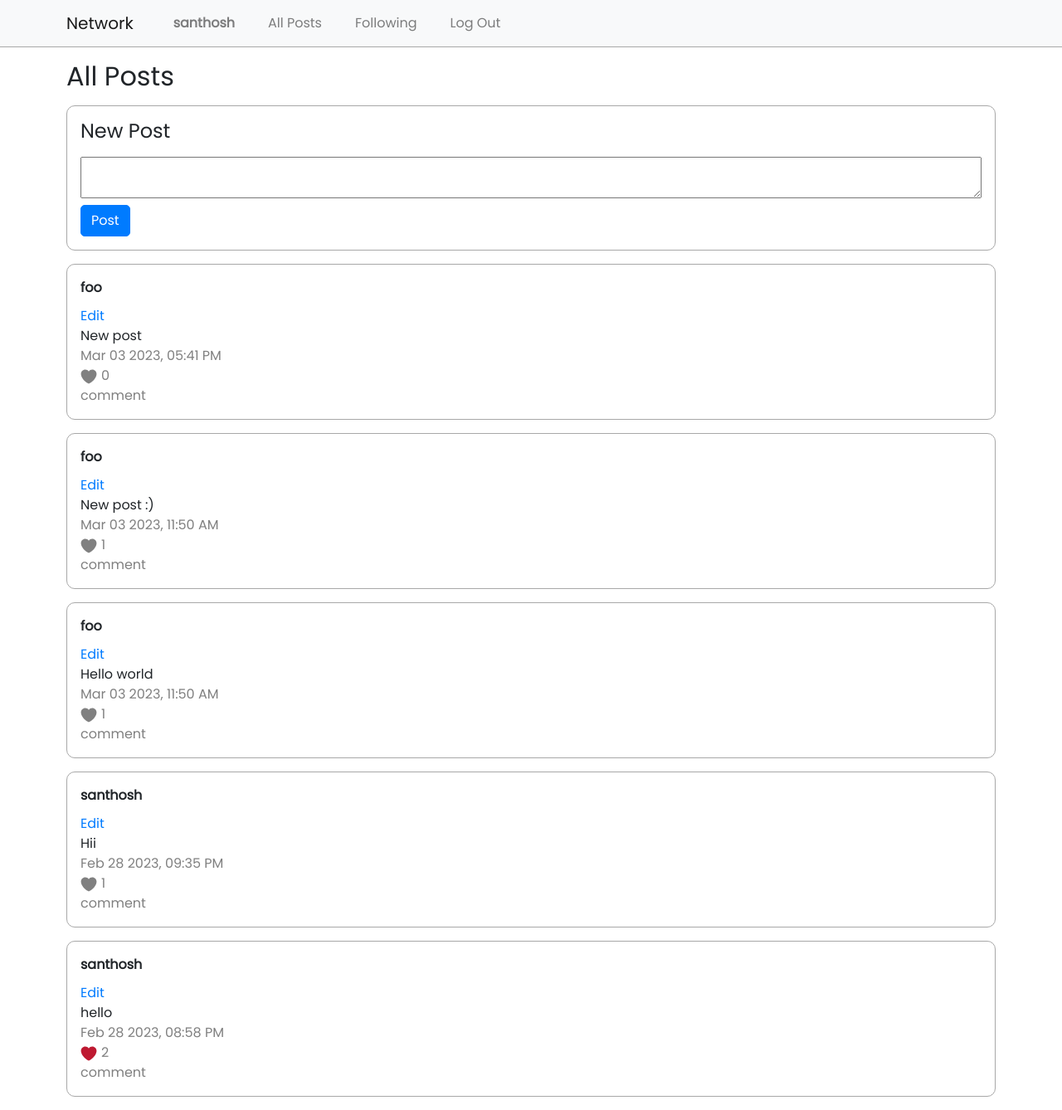
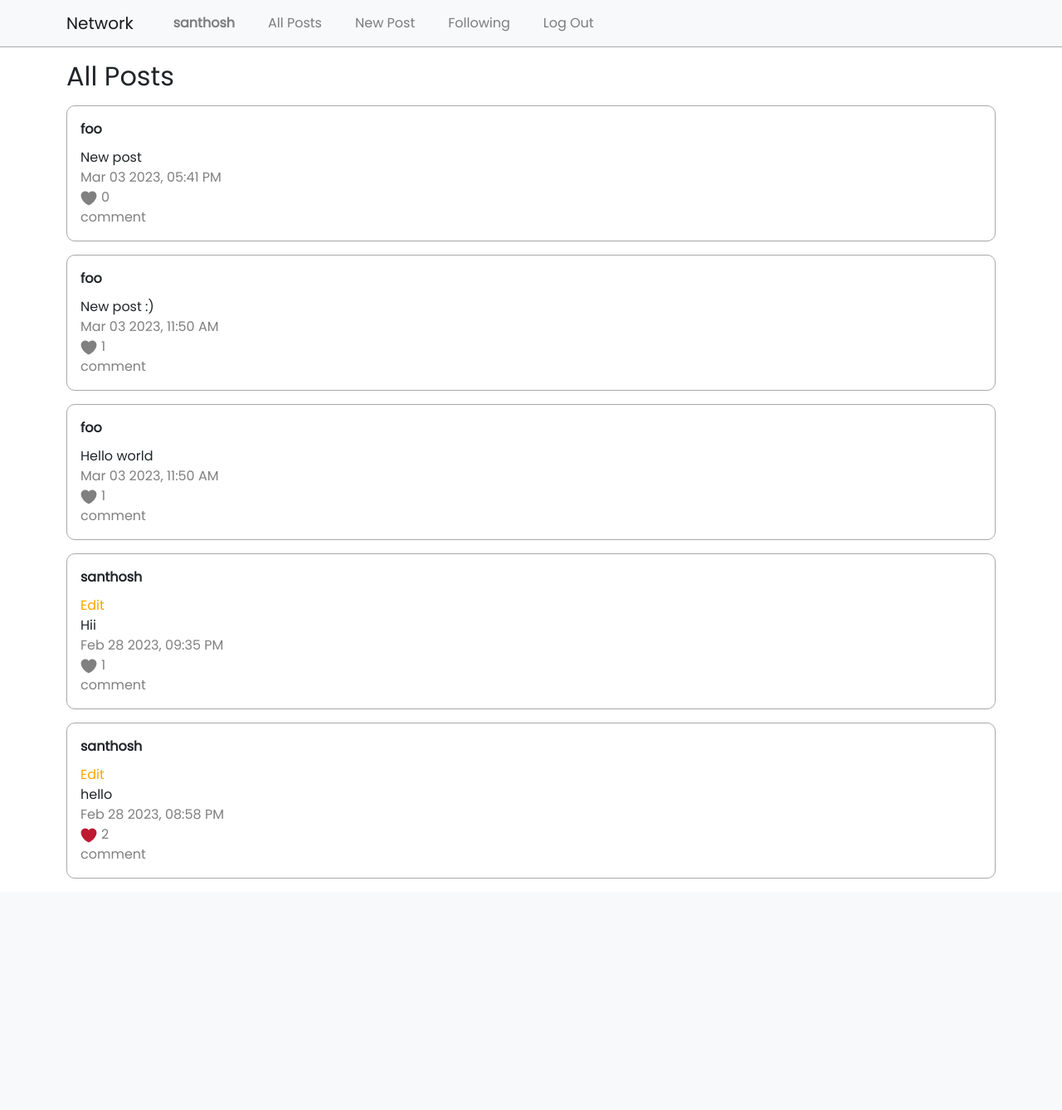
Before and after one commit to Santho-sh/network-app, a Django app: page / in a window 1280 px wide. Shown: the whole page at 83% size. After the commit the page ends 1059 px from the top, so only its background shows below. Run offline with Django 3.2, Linux system fonts and the light colour scheme; a user stored in the database is signed in; data comes from the database, SQL or seed files in the repository; both versions use the stored data as it was after the commit; some libraries are stand-ins or nearby versions.

Commit message:
working on edit post

```diff
--- a/project4/network/static/network/app.js
+++ b/project4/network/static/network/app.js
@@ -4,19 +4,34 @@ document.addEventListener('DOMContentLoaded', () => {
 
     // Actions
     document.querySelector('.all-posts').addEventListener('click', () => view_post('all'));
+    document.querySelector('.new-post').addEventListener('click', () => new_post());
     document.querySelector('.following').addEventListener('click', () => view_follow('following'));
     document.querySelector('.profile').addEventListener('click', () => view_profile(user_id));
-    document.querySelector('#create-post').addEventListener('submit', create_post);
 
     // By default, load the All Posts
     view_post('all');
 });
 
 
+function new_post(id='new', content='') {
+    document.querySelector('#posts').style.display = 'none';
+    document.querySelector('#profile').style.display = 'none';
+    document.querySelector('#new-post').style.display = 'block';
+    document.querySelector('#followers').style.display = 'none';
 
-function create_post() {
+    const heading = document.querySelector('.page-heading');
 
-    let content = document.querySelector('.post-content').value;
+
+    document.querySelector('.post-content-new').value = content;
+
+    if (id == 'new'){
+
+        heading.innerHTML = 'New Post';
+        document.querySelector('.post-button').value = 'Post';
+
+        document.querySelector('#create-post').addEventListener('submit', ()=> {
+
+            let content = document.querySelector('.post-content-new').value;
 
             fetch('/posts', {
                 method: 'POST',
@@ -27,7 +42,24 @@ function create_post() {
             .then(response => response.json())
             .then(result => {
                 view_post('all');
+            })
+
+            view_post('all');
         });
+    } else {
+
+        heading.innerHTML = 'Edit Post';
+        document.querySelector('.post-button').value = 'Save';
+
+        document.querySelector('#create-post').addEventListener('submit',() => {
+
+            let content = document.querySelector('.post-content').value;
+
+            console.log(content, id);
+
+        })
+    }
+
 }
 
 
@@ -41,6 +73,7 @@ function view_post(type) {
 
         document.querySelector('#posts').style.display = 'block';
         document.querySelector('#profile').style.display = 'none';
+        document.querySelector('#new-post').style.display = 'none';
         document.querySelector('#followers').style.display = 'none';
 
         const heading = document.querySelector('.page-heading');
@@ -66,9 +99,11 @@ function view_post(type) {
             author.innerHTML = post.author;
 
             const edit = document.createElement('a');
+
+            if (post.can_edit){
                 edit.innerHTML = 'Edit';
-            edit.href = '#';
                 edit.classList.add('post-edit');
+            }
 
             const content = document.createElement('p');
             content.classList.add('post-content');
@@ -145,12 +180,18 @@ function view_post(type) {
             comment.classList.add('post-comment');
             comment.innerHTML = 'comment';
 
+
             post_div.appendChild(author);
             post_div.appendChild(edit);
             post_div.appendChild(content);
             post_div.appendChild(timestamp);
             post_div.appendChild(likes);
             post_div.appendChild(comment);
+
+
+            edit.addEventListener('click', () => {
+                new_post(post.id, post.content);
+            });
 
             all_posts.appendChild(post_div);
         })
@@ -164,6 +205,7 @@ function view_follow(type) {
 
     document.querySelector('#posts').style.display = 'none';
     document.querySelector('#profile').style.display = 'none';
+    document.querySelector('#new-post').style.display = 'none';
     document.querySelector('#followers').style.display = 'block';
 
     const heading = document.querySelector('.page-heading');
@@ -186,11 +228,11 @@ function view_follow(type) {
 }
 
 
-
 function view_profile(id) {
 
     document.querySelector('#posts').style.display = 'none';
     document.querySelector('#profile').style.display = 'block';
+    document.querySelector('#new-post').style.display = 'none';
     document.querySelector('#followers').style.display = 'none';
 
     // current user id
--- a/project4/network/static/network/styles.css
+++ b/project4/network/static/network/styles.css
@@ -32,7 +32,8 @@
 }
 
 .following,
-.profile {
+.profile,
+.new-post {
     cursor: pointer;
 }
 
@@ -95,6 +96,11 @@
     cursor: pointer;
 }
 
+.post-edit {
+    color: orange !important;
+    cursor: pointer;
+}
+
 /* Profile page */
 
 .profile-posts-heading {
--- a/project4/network/templates/network/index.html
+++ b/project4/network/templates/network/index.html
@@ -4,12 +4,14 @@
 
     <h2 class='page-heading'></h2>
 
-    <div id='posts'>
+    <div id='new-post'>
         <form id='create-post'>
-            <h4>New Post</h4>
-            <textarea class='post-content'></textarea>
+            <textarea class='post-content-new'></textarea>
             <input type='submit' class = 'btn btn-primary post-button' value='Post'>
         </form>
+    </div>
+
+    <div id='posts'>
     </div>
 
     <div id='profile'>
--- a/project4/network/templates/network/layout.html
+++ b/project4/network/templates/network/layout.html
@@ -34,6 +34,9 @@
                     </li>
                 {% if user.is_authenticated %}
                     <li class="nav-item">
+                        <a class="nav-link new-post">New Post</a>
+                    </li>
+                    <li class="nav-item">
                         <a class="nav-link following">Following</a>
                     </li>
                     <li class="nav-item">
--- a/project4/network/views.py
+++ b/project4/network/views.py
@@ -56,6 +56,10 @@ def get_posts(request, required):
             serialized_post = post.serialize()
             serialized_post['liked'] = post.liked(request.user)
             serialized_posts.append(serialized_post)
+            if request.user == post.author:
+                serialized_post['can_edit'] = True
+            else:
+                serialized_post['can_edit'] = False
 
     return JsonResponse(serialized_posts, safe=False)
 
```
Also changed, not shown: project4/db.sqlite3. Lines whose indentation alone changed are shown as unchanged.
